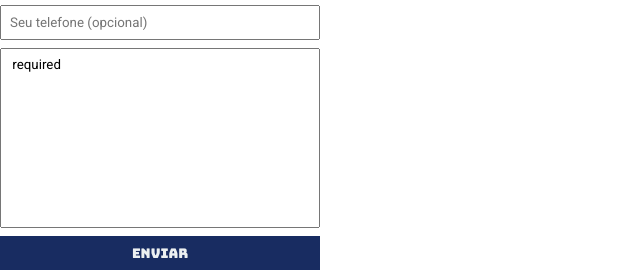
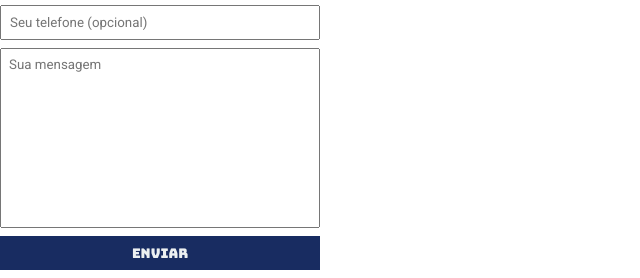
Before and after one commit to shanters/site_gameshop, a plain HTML site: page index.html in a window 1280 px wide. Shown: the part 796-1074 px from the top of the page, 0-640 px from the left. Drawn offline with Linux system fonts and the light colour scheme.

Commit message:
correção de um erro

```diff
--- a/index.html
+++ b/index.html
@@ -55,7 +55,7 @@
                         <input type="text" placeholder="Seu nome" required />
                         <input type="email" placeholder="Seu email" required />
                         <input type="tel" placeholder="Seu telefone (opcional)" />
-                        <textarea placeholder="Sua mensagem"> required</textarea>
+                        <textarea placeholder="Sua mensagem" required ></textarea>
                         <button type="submit">Enviar</button>
                     </form>
                 </div>
```
